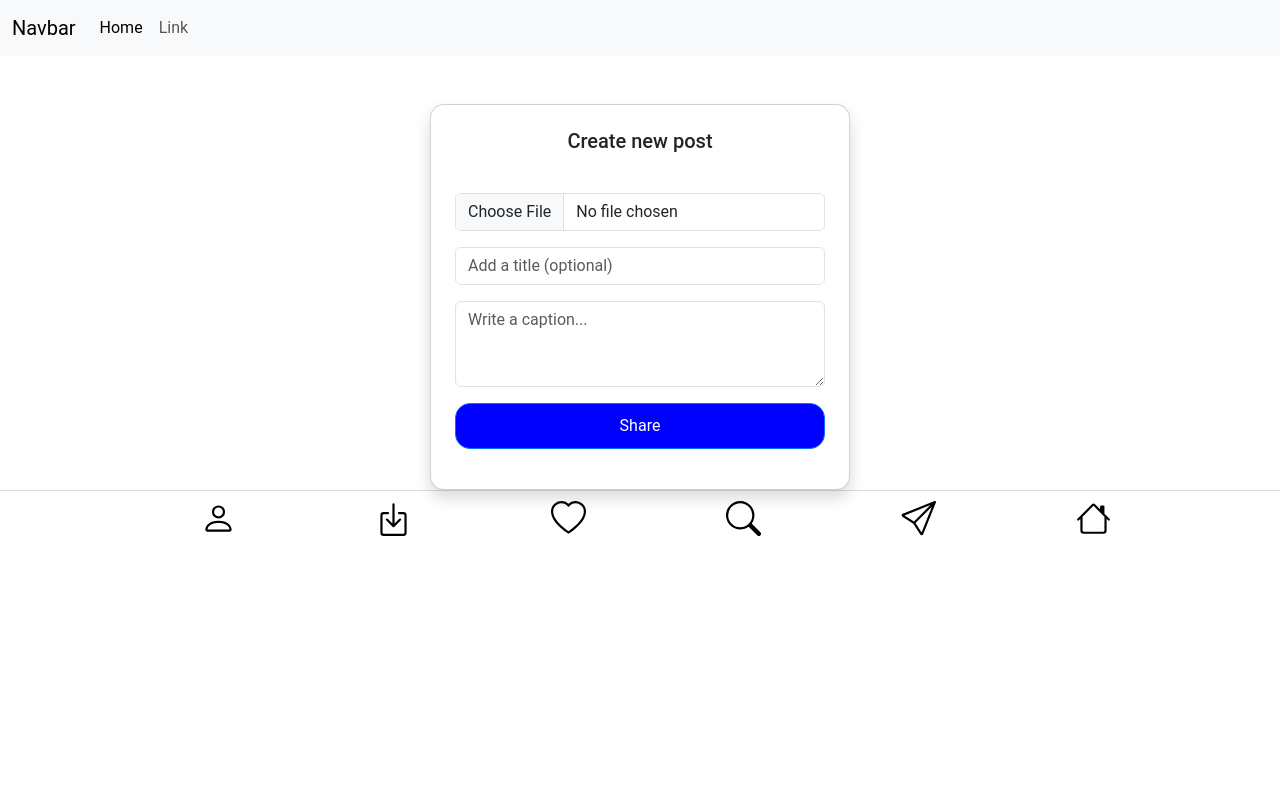
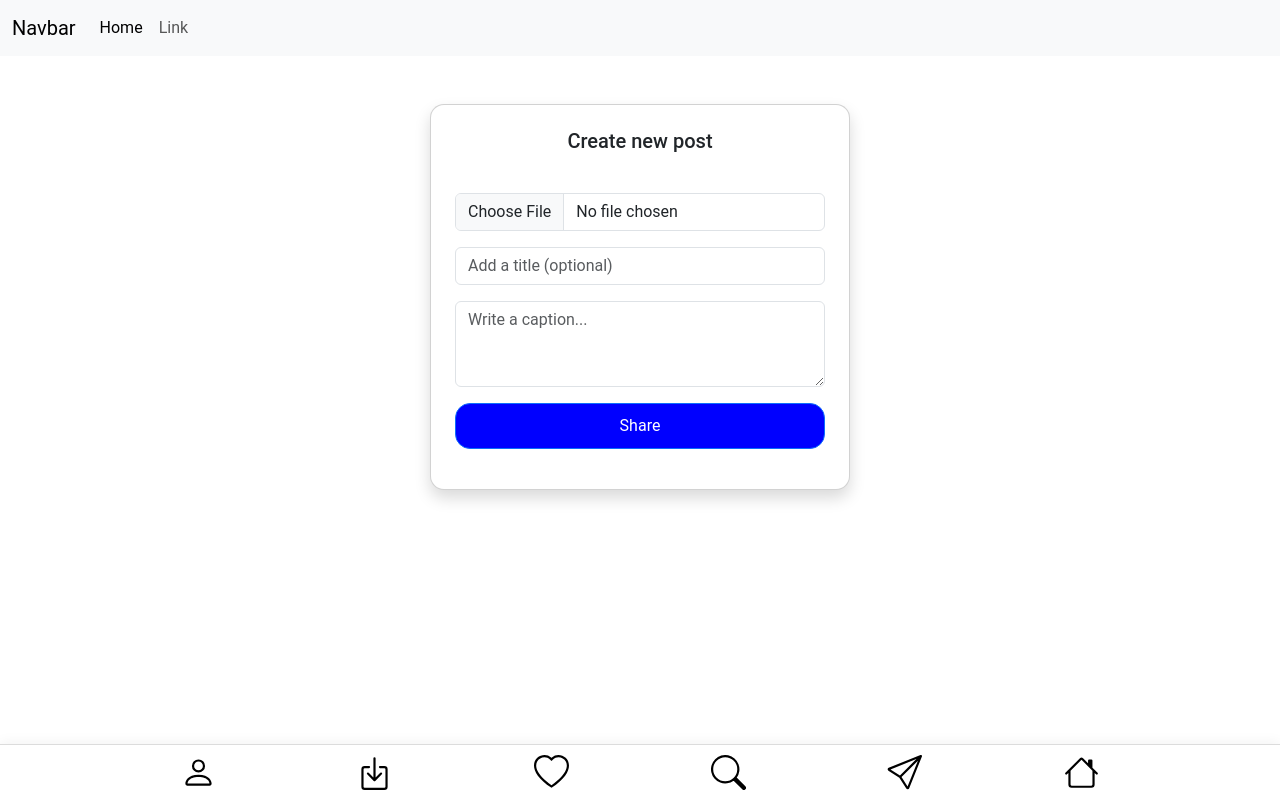
Before and after one commit to hylkest/Webtechnologie, a Flask app: page /posts/new in a window 1280 px wide. Run offline with Flask 3, Linux system fonts and the light colour scheme; a user stored in the database is signed in.

Commit message:
Fix footer navigation

```diff
--- a/static/css/navbar.css
+++ b/static/css/navbar.css
@@ -1,15 +1,33 @@
 .navbar-bottom {
-    background: white;
+    position: fixed;
+    bottom: 0;
+    left: 0;
+    width: 100%;
+    background: #fff;
     border-top: 1px solid gainsboro;
+    z-index: 1030;
+    box-shadow: 0 -2px 12px rgba(0, 0, 0, 0.05);
+}
 
-    ul {
-        list-style-type: none;
-        display: flex;
-        justify-content: center;
+.navbar-bottom .navbar-navigation {
+    display: flex;
+    justify-content: space-around;
+    align-items: center;
+    list-style: none;
+    padding: 10px 20px;
+    margin: 0;
+}
 
-        .navbar-bottom-link {
-            margin: 0 70px;
-            padding: 10px 0;
-        }
-    }
+.navbar-bottom .navbar-bottom-link {
+    margin: 0;
 }
+
+.navbar-bottom .navbar-bottom-link a {
+    display: flex;
+    align-items: center;
+    justify-content: center;
+}
+
+.navbar-bottom svg {
+    display: block;
+}
--- a/static/css/style.css
+++ b/static/css/style.css
@@ -27,6 +27,7 @@ header {
 body {
     margin: 0;
     font-family: "Roboto", sans-serif;
+    padding-bottom: 90px;
 }
 
 /* Containers */
```
Also changed, not shown: 1 other file.
